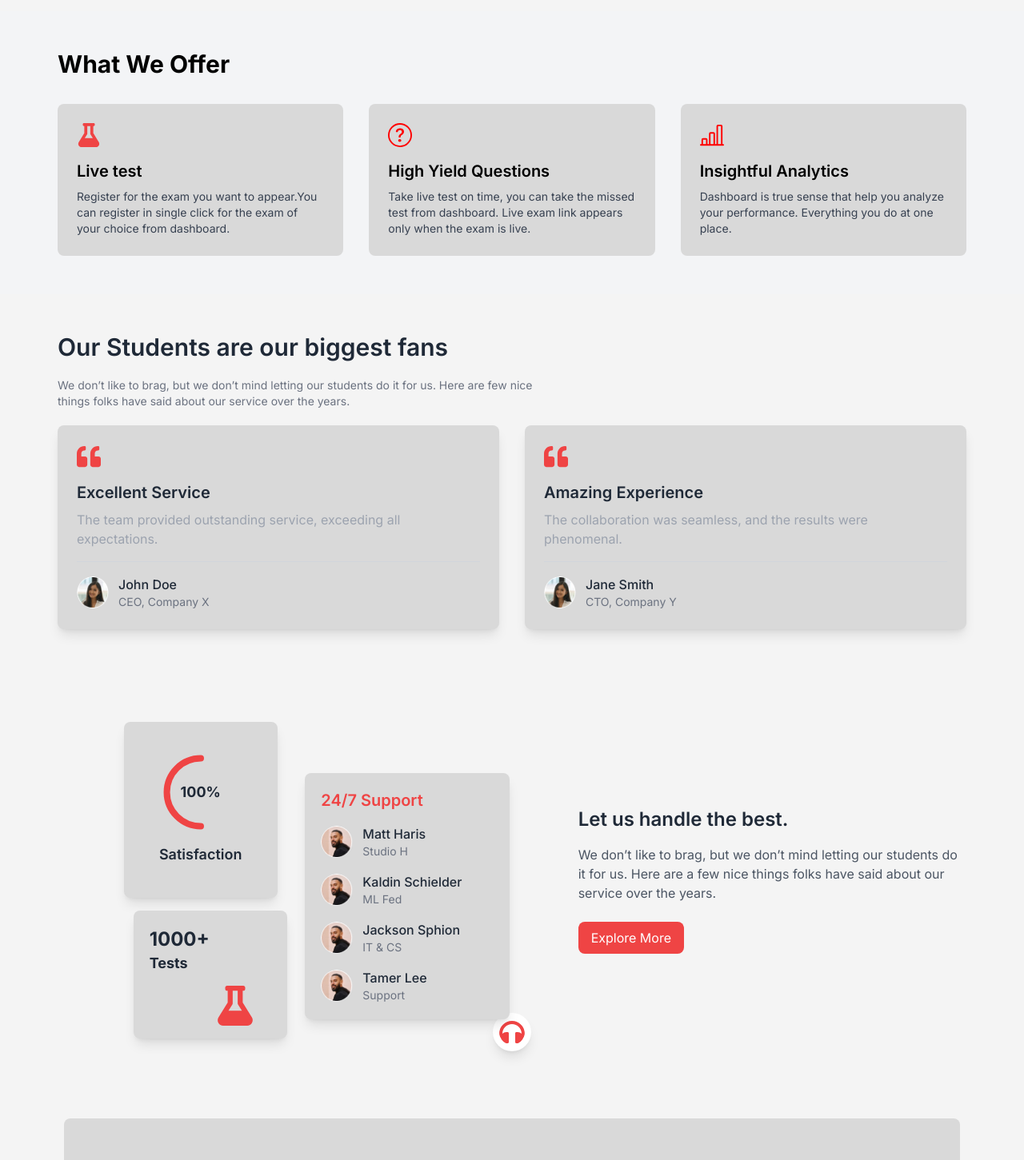
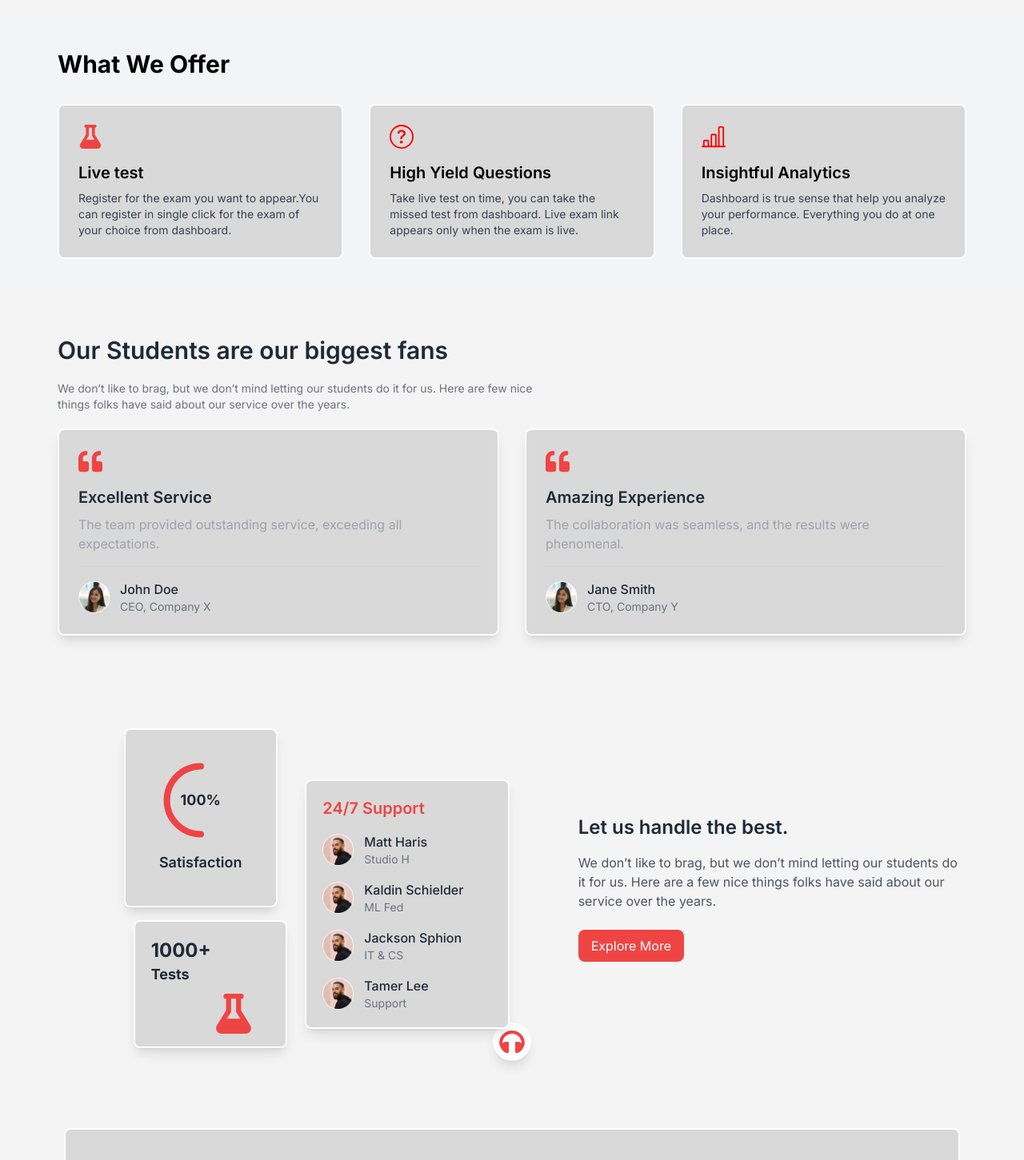
Before and after one commit to Abdullah9202/prelevels, a Next.js app in the folder client/: page / in a window 1280 px wide. Shown: the part 620-2071 px from the top of the page at 80% size. Built offline with nearby package versions, Linux system fonts and the light colour scheme.

Commit message:
chore: white border added

```diff
--- a/client/src/components/main/pricingsection.tsx
+++ b/client/src/components/main/pricingsection.tsx
@@ -5,8 +5,8 @@ import testImage3 from "@/assets/Rectangle 17.png";
 
 export default function PricingSection() {
   return (
-    <section className="bg-[#D9D9D9] py-12 lg:px-14 md:mr-20 md:ml-20 mt-9 rounded-lg">
-      <div className="max-w-7xl mx-auto px-6 lg:px-8 rounded-lg">
+    <section className="bg-[#D9D9D9] py-12 lg:px-14 md:mr-20 md:ml-20 mt-9 rounded-lg border-2 border-white">
+      <div className="max-w-7xl mx-auto px-6 lg:px-8 rounded-lg ">
         <div className="text-center mb-8">
           <h2 className="text-3xl font-bold text-gray-800">
             Fair & Simple Pricing for All
--- a/client/src/components/main/services.tsx
+++ b/client/src/components/main/services.tsx
@@ -9,7 +9,7 @@ const Service = () => {
 
     <div className="grid grid-cols-1 md:grid-cols-3 gap-8 lg:px-14">
        {/* Feature 1  */}
-      <div className="bg-[#D9D9D9] p-6 rounded-lg text-center">
+      <div className="bg-[#D9D9D9] p-6 rounded-lg text-center border-2 border-white">
         <div className="text-red-500 mb-4">
           {/* <!-- Red Icon (Example: Feather icon from react-feather library) -- */}
           <FaFlask size={30} />
@@ -20,7 +20,7 @@ const Service = () => {
       </div>
 
       {/* <!-- Feature 2 --> */}
-      <div className="bg-[#D9D9D9] p-6 rounded-lg text-center">
+      <div className="bg-[#D9D9D9] p-6 rounded-lg text-center border-2 border-white">
         <div className="text-red-500 mb-4">
           {/* <!-- Red Icon (Example: Feather icon from react-feather library) --> */}
           <svg xmlns="http://www.w3.org/2000/svg" width="30" height="30" fill="red" className="bi bi-question-circle" viewBox="0 0 16 16">
@@ -35,7 +35,7 @@ const Service = () => {
       </div>
 
       {/* <!-- Feature 3 --> */}
-      <div className="bg-[#D9D9D9] p-6 rounded-lg text-center">
+      <div className="bg-[#D9D9D9] p-6 rounded-lg text-center border-2 border-white">
         <div className="text-red-500 mb-4">
           {/* <!-- Red Icon (Example: Feather icon from react-feather library) --> */}
           <svg xmlns="http://www.w3.org/2000/svg" width="30" height="30" fill="red" className="bi bi-bar-chart-line" viewBox="0 0 16 16">
--- a/client/src/components/main/servicessection.tsx
+++ b/client/src/components/main/servicessection.tsx
@@ -8,8 +8,8 @@ export default function ServicesSection() {
       <div className="max-w-7xl mx-auto px-4">
         <div className="grid grid-cols-1 md:grid-cols-3 gap-8 items-center relative">
           {/* Satisfaction Box */}
-          <div className="flex flex-col items-center justify-center space-y-4 relative z-20">
-            <div className="bg-[#D9D9D9] p-10 rounded-lg shadow-lg flex-col items-center justify-center text-center w-48 h-70 hidden lg:flex">
+          <div className="flex flex-col items-center justify-center space-y-4 relative z-20 ">
+            <div className="bg-[#D9D9D9] p-10 rounded-lg shadow-lg flex-col items-center justify-center text-center w-48 h-70 hidden lg:flex border-2 border-white">
               <div className="relative w-24 h-24 mb-4">
                 <svg className="absolute inset-0 w-full h-full text-red-500" viewBox="0 0 36 36">
                   <path
@@ -26,7 +26,7 @@ export default function ServicesSection() {
                     d="M18 2.0845 a 15.9155 15.9155 0 1 0 0 31.831"
                   />
                 </svg>
-                <div className="absolute inset-0 flex items-center justify-center">
+                <div className="absolute inset-0 flex items-center justify-center ">
                   <span className="text-lg font-bold text-gray-800">100%</span>
                 </div>
               </div>
@@ -34,7 +34,7 @@ export default function ServicesSection() {
             </div>
 
             {/* Test Box */}
-            <div className="bg-[#D9D9D9] p-10 rounded-lg shadow-lg w-48 h-40 relative hidden lg:block ml-6 -mt-10 z-10">
+            <div className="bg-[#D9D9D9] p-10 rounded-lg shadow-lg w-48 h-40 relative hidden lg:block ml-6 -mt-10 z-10 border-2 border-white">
               <div className="absolute top-5 left-5">
                 <span className="text-lg font-bold text-gray-800">
                   <span className="font-bold text-2xl">1000+</span> <br /> Tests
@@ -47,7 +47,7 @@ export default function ServicesSection() {
           </div>
 
           {/* Support Box */}
-          <div className="bg-[#D9D9D9] p-5 lg:w-64 w-full rounded-lg shadow-lg relative z-10 lg:-ml-20 lg:mr-5 mt-10">
+          <div className="bg-[#D9D9D9] p-5 lg:w-64 w-full rounded-lg shadow-lg relative z-10 lg:-ml-20 lg:mr-5 mt-10 border-2 border-white">
             <h3 className="text-xl font-semibold text-red-500 mb-4">24/7 Support</h3>
             <ul className="space-y-4">
               {[
@@ -72,7 +72,7 @@ export default function ServicesSection() {
           </div>
 
           {/* Call to Action Box */}
-          <div className="  text-start lg:-ml-32">
+          <div className="  text-start lg:-ml-32 ">
             <h3 className="text-2xl font-semibold text-gray-800 mb-4">
               Let us handle the best.
             </h3>
--- a/client/src/components/main/teatimonials.tsx
+++ b/client/src/components/main/teatimonials.tsx
@@ -16,7 +16,7 @@ export default function TestimonialsSection() {
                 {/* Testimonial Boxes */}
                 <div className="grid grid-cols-1 md:grid-cols-2 gap-8 py-5">
                     {/* Box 1 */}
-                    <div className="bg-[#D9D9D9] p-6 rounded-lg shadow-lg">
+                    <div className="bg-[#D9D9D9] p-6 rounded-lg shadow-lg border-2 border-white">
                         <FaQuoteLeft className="text-red-500 text-3xl mb-4" />
                         <h3 className="text-xl font-semibold text-gray-800  mb-2">
                             Excellent Service
@@ -39,7 +39,7 @@ export default function TestimonialsSection() {
                     </div>
 
                     {/* Box 2 */}
-                    <div className="bg-[#D9D9D9] p-6 rounded-lg shadow-lg">
+                    <div className="bg-[#D9D9D9] p-6 rounded-lg shadow-lg border-2 border-white">
                         <FaQuoteLeft className="text-red-500 text-3xl mb-4" />
                         <h3 className="text-xl font-semibold text-gray-800  mb-2">
                             Amazing Experience
```
